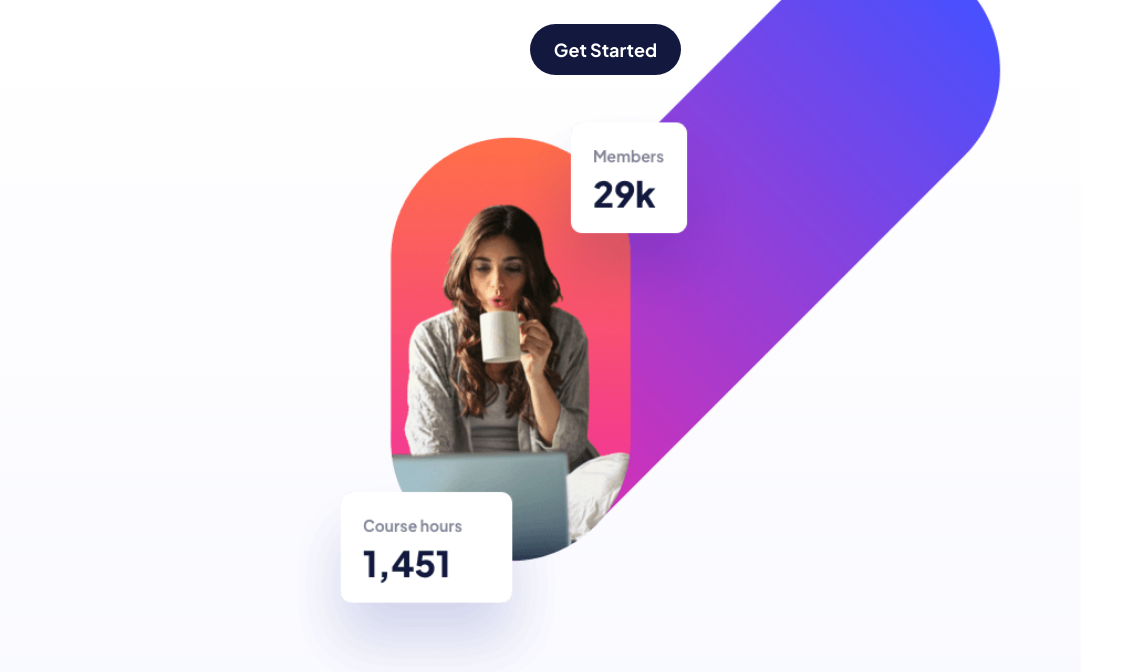
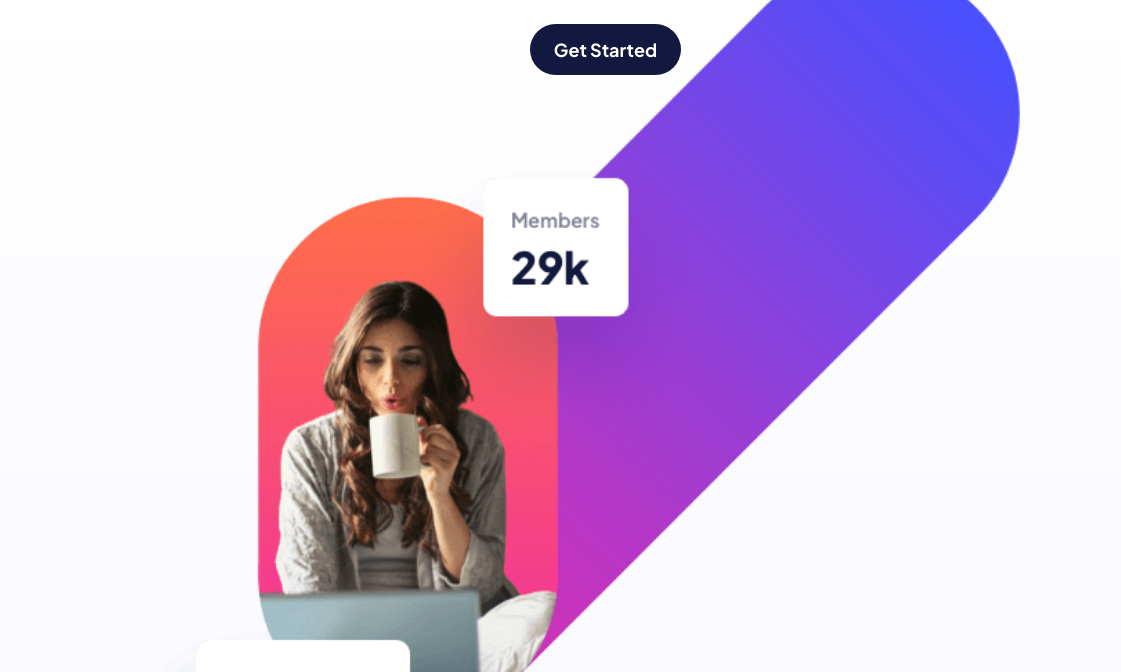
Before and after one commit to Volodymyrquo/skilled-elearning, a plain HTML site: page index.html in a window 1536 px wide. Shown: the top 672 px of the page, 695-1816 px from the left, 1121 px wide, since content can reach past the window. Drawn offline with Linux system fonts and the light colour scheme.

Commit message:
Fix margins

```diff
--- a/index.html
+++ b/index.html
@@ -42,7 +42,7 @@
         Check out our most popular courses!
       </button>
       <article class='card'>
-        <img src="/assets/icon-animation.svg" alt="Running man" class="card-img">
+        <img src="/assets/icon-animation.svg" alt="Running man" class="card-img" />
         <h2 class="card-title font-20-xl">Animation</h2>
         <p class="card-description font-16-l">
           Learn the latest animation techniques to create stunning motion
--- a/style.css
+++ b/style.css
@@ -170,6 +170,7 @@ body {
   @media screen and (min-width: 90rem) {
     position: static;
     padding-block: 112px;
+    margin-bottom: 0;
   }
 }
 .hero-content {
@@ -235,9 +236,9 @@ body {
 @media screen and (min-width: 90rem) {
   .hero-img {
     top: -100px;
-    right: -240px;
-    width: 800px;
-    height: 800px;
+    right: -280px;
+    width: 1000px;
+    height: 1000px;
     background: url(assets/image-hero-tablet.png) no-repeat;
     background-size: contain;
   }
```
